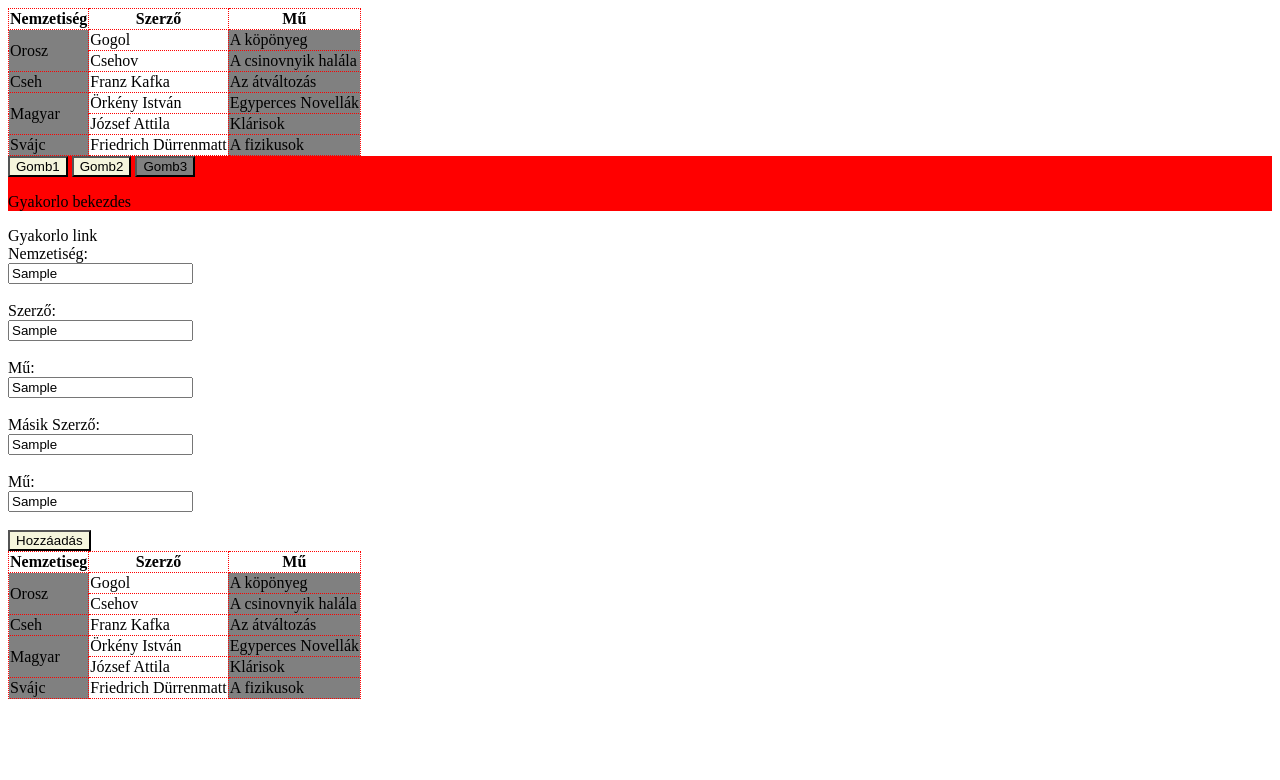
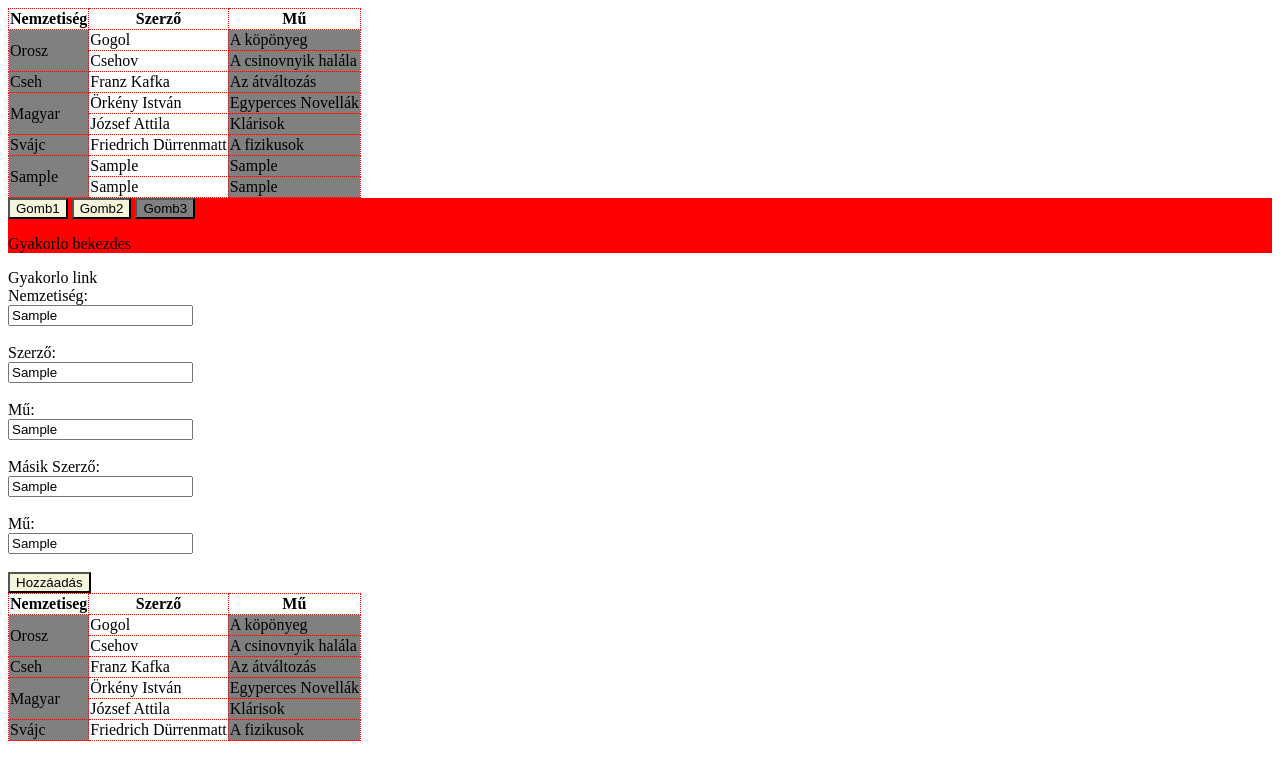
Before and after one commit to TemesvariCsaba/javascript_func, a plain HTML site: page table_row/index.html in a window 1280 px wide. Both pictures are taken after typing "Sample", "Sample", "Sample", "Sample", "Sample" into the empty fields and a click on the button "Hozzáadás". Drawn offline with Linux system fonts and the light colour scheme.

Commit message:
Form orai

```diff
--- a/table_row/index.html
+++ b/table_row/index.html
@@ -17,7 +17,7 @@
                 <th>Mű</th>
             </tr>
         </thead>
-        <tbody>
+        <tbody id="tbody">
             <tr>
                 <td rowspan="2">Orosz</td>
                 <td>Gogol</td>
--- a/table_row/index.js
+++ b/table_row/index.js
@@ -112,8 +112,8 @@ htmlForm.addEventListener("submit", function(e)
         */
         const query = target.querySelector("#nemzetiseg")
         const query2 = target.querySelector("#szerzo1")
-        const query3 = target.querySelector("#mu")
-        const query4 = target.querySelector("#szero2")
+        const query3 = target.querySelector("#mu1")
+        const query4 = target.querySelector("#szerzo2")
         const query5 = target.querySelector("#mu2")
 
         /**
@@ -126,8 +126,49 @@ htmlForm.addEventListener("submit", function(e)
         const value5 = query5.value
 
         /**
-         * @type {{nationality: string, name: string:, title:string, name2.string, title2:string}}
+         * @type {{nationality: string, name: string, title:string, name2:string, title2:string}}
          */
         const obj = {}
+        obj.nationality = value
+        obj.name = value2
+        obj.title = value3
+        obj.name2 = value4
+        obj.title2 = value5
+
+        const tbodyForm = document.getElementById("tbody")
+        const tr = document.createElement("tr")
+        tbodyForm.appendChild(tr)
+        const td1 = document.createElement("td")
+        tr.appendChild(td1)
+        const td2 = document.createElement("td")
+        tr.appendChild(td2)
+        const td3 = document.createElement("td")
+        tr.appendChild(td3)
+        td1.innerText = obj.nationality
+
+        td1.addEventListener("click", function(e)
+        {
+            /**
+            * @type {HTMLTableCellElement} // target
+            */
+            const target = e.target
+            target.classList.add("marked")
+        })
+
+        td2.innerText = obj.name
+        td3.innerText = obj.title
+
+        if(obj.name2 && obj.title2){
+            td1.rowSpan = "2"
+            const tr = document.createElement('tr')
+            tbodyForm.appendChild(tr)
+            const td4 = document.createElement("td")
+            tr.appendChild(td4)
+
+            const td5 = document.createElement("td")
+            tr.appendChild(td5)
+            td4.innerText = obj.name2
+            td5.innerText = obj.title2
+        }
     }
 )
```
